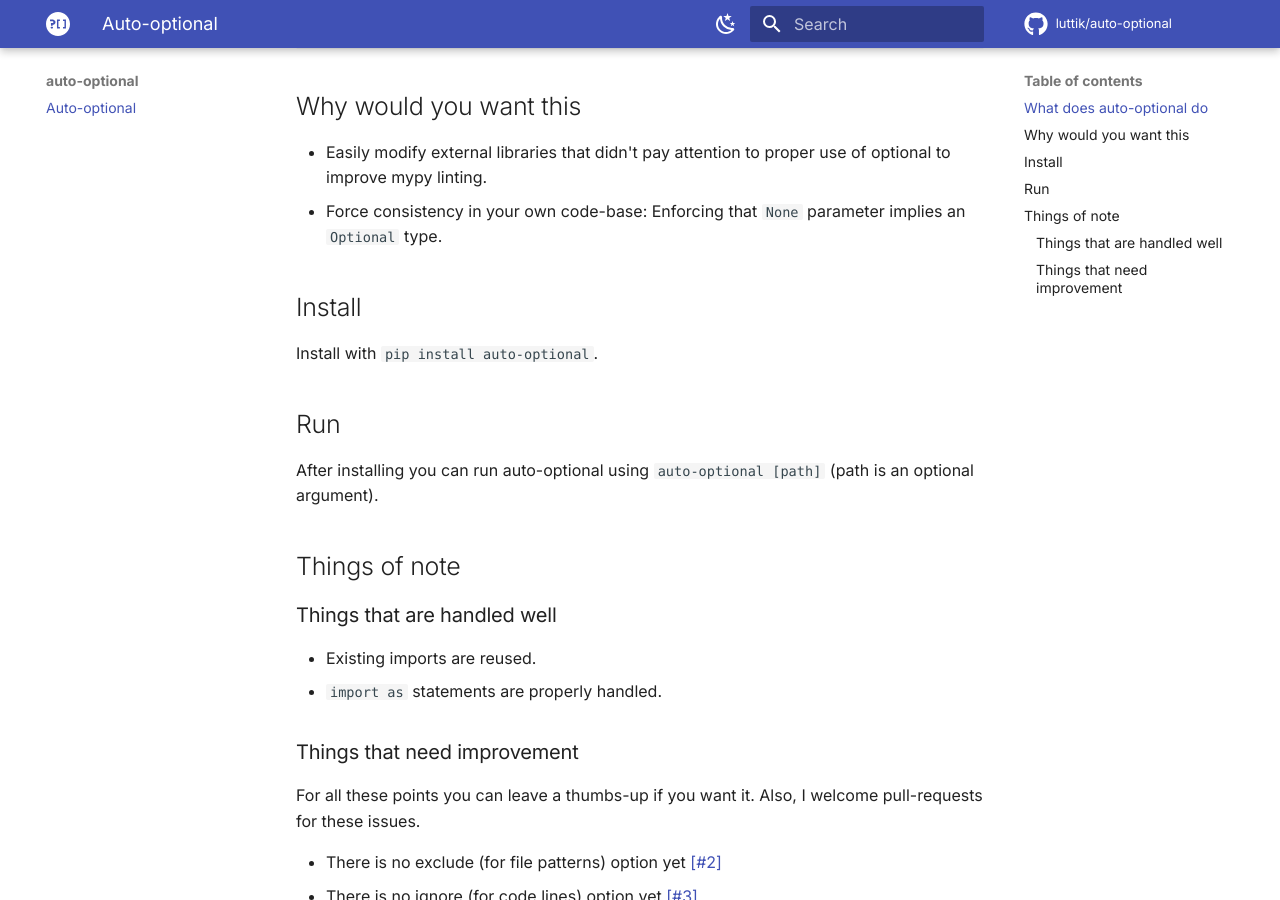
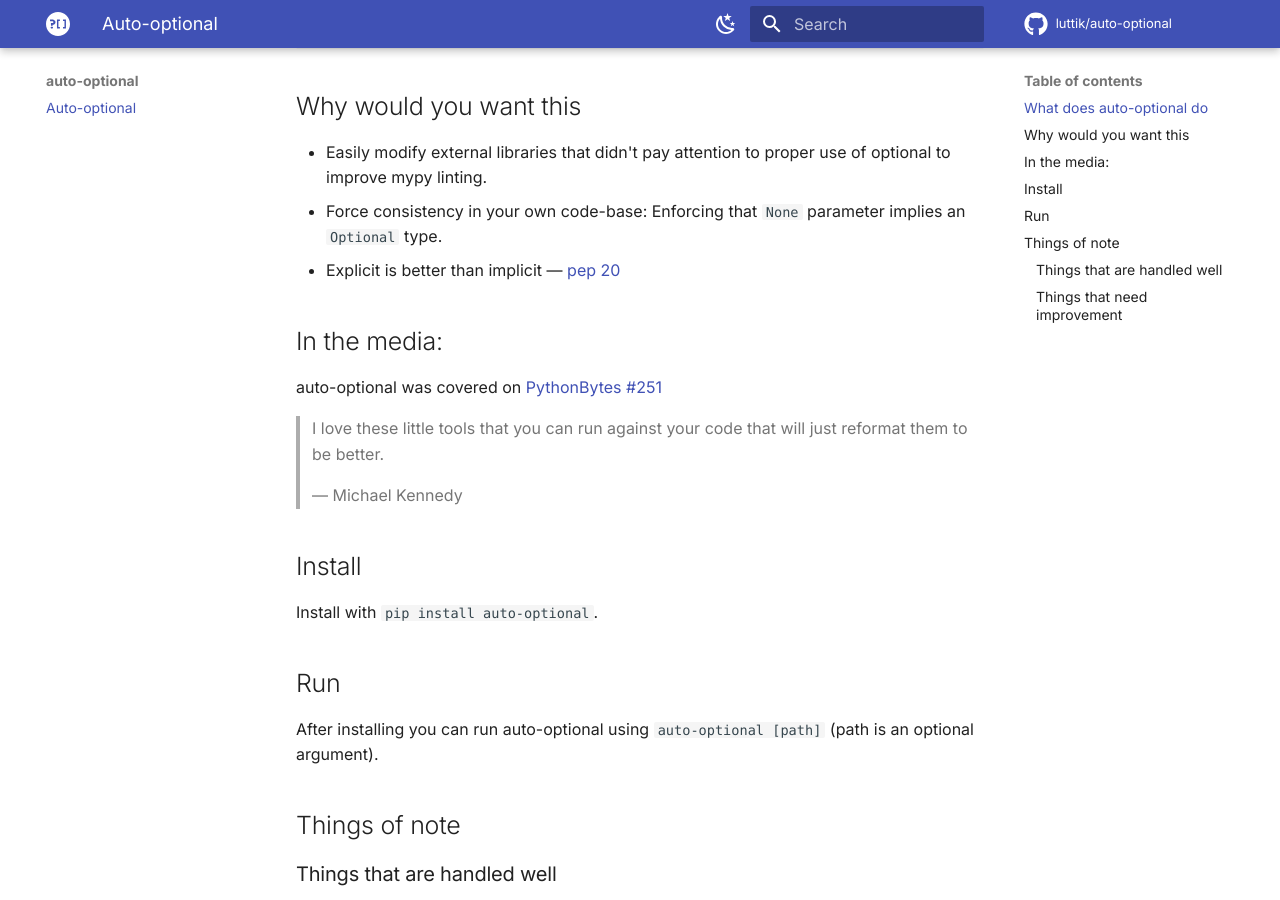
Before and after one commit to Luttik/auto-optional, an MkDocs documentation site: the page built from docs/index.md, in a window 1280 px wide and 900 px high, scrolled down 996 px. Built offline with MkDocs 1.6.1 and Material for MkDocs 9.7.7, drawn with Linux system fonts in a browser that asks for light colours; comment, search, counter and statistics services are not loaded.

Commit message:
📝 Updated docs

```diff
--- a/docs/index.md
+++ b/docs/index.md
@@ -1,5 +1,5 @@
 # Auto-optional
-<img src="/assets/images/logo-with-text.svg" style="width: 100%; margin: 32pt 0" alt="Logo">
+<img src="https://raw.githubusercontent.com/Luttik/auto-optional/main/docs/assets/images/logo-with-text.svg" style="width: 100%; margin: 32pt 0" alt="Logo">
 
 
 <p align="center">
@@ -58,6 +58,15 @@
   to proper use of optional to improve mypy linting.
 - Force consistency in your own code-base:
   Enforcing that `None` parameter implies an `Optional` type.
+- Explicit is better than implicit — [pep 20](https://www.python.org/dev/peps/pep-0020/)
+
+## In the media:
+auto-optional was covered on
+[PythonBytes #251](https://pythonbytes.fm/episodes/show/251/a-95-complete-episode-wait-for-it)
+
+> I love these little tools that you can run against your code that will just reformat them to be better.
+>
+> — Michael Kennedy
 
 ## Install
 Install with `pip install auto-optional`.
--- a/mkdocs.yml
+++ b/mkdocs.yml
@@ -28,6 +28,8 @@
 markdown_extensions:
   - pymdownx.highlight
   - pymdownx.superfences
+  - admonition
+  - pymdownx.superfences
   - toc:
       permalink: true
 
```
Also changed, not shown: README.md (+9 -0 lines).
